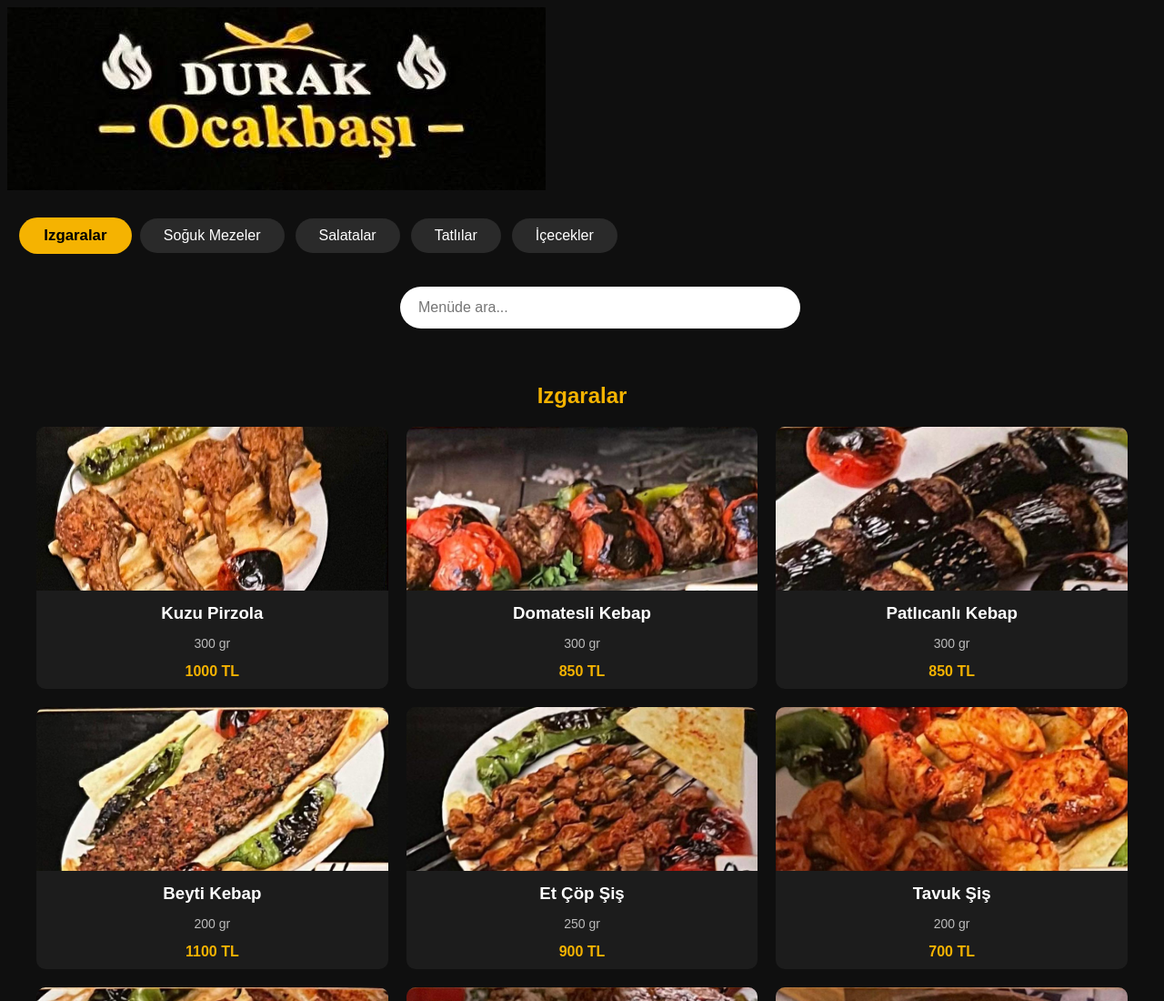
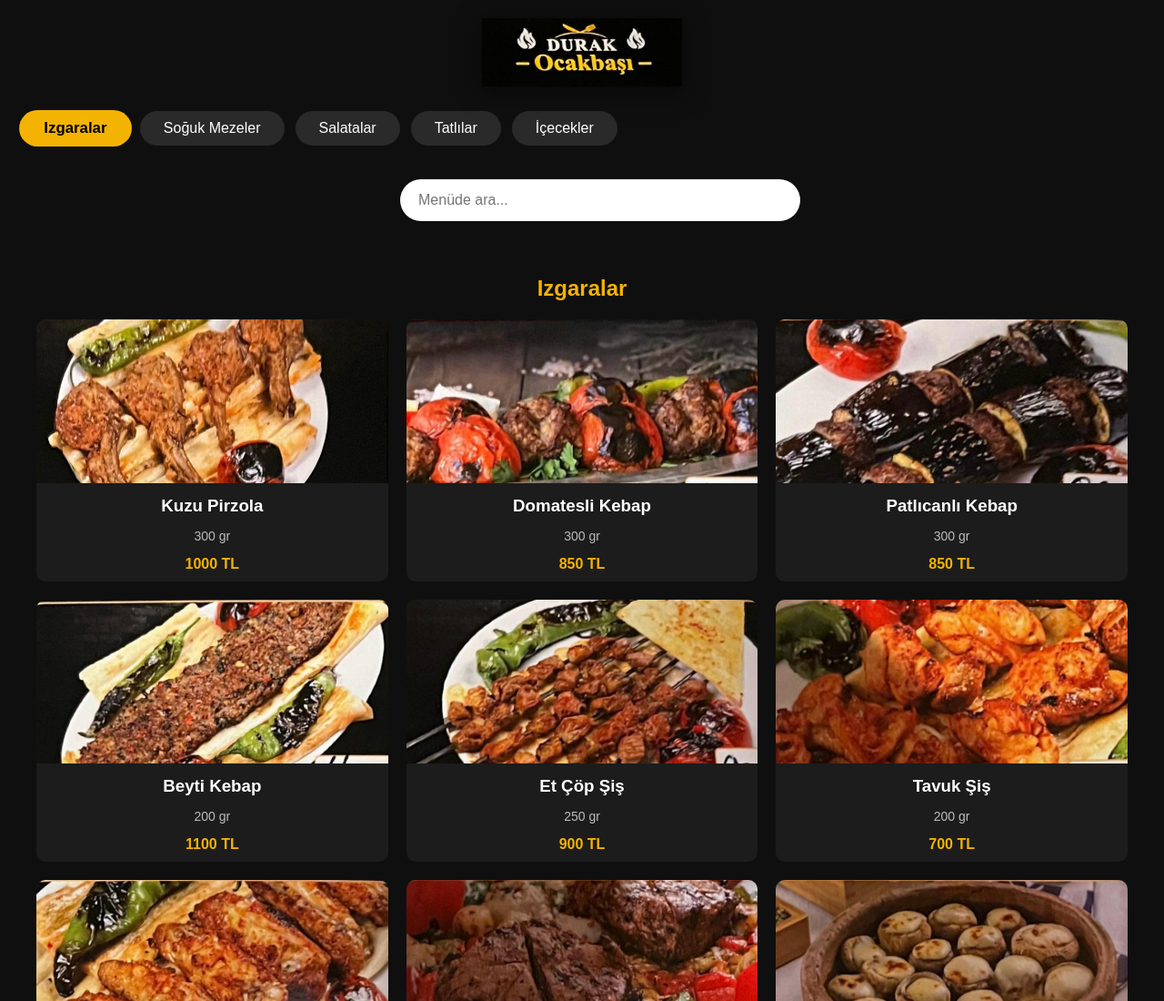
Before and after one commit to oguzhanngurel/qr-menu, a plain HTML site: page index.html in a window 1280 px wide. Shown: the top 1100 px of the page at 91% size. Drawn offline with Linux system fonts and the light colour scheme.

Commit message:
Update style.css

```diff
--- a/style.css
+++ b/style.css
@@ -375,3 +375,27 @@ body.searching .page {
 body.searching .grid {
   width: 100%;
 }
+
+/* =========================
+   LOGO ALANI
+========================= */
+
+.logo-wrapper {
+  display: flex;
+  justify-content: center;
+  margin: 20px 0 10px;
+}
+
+.logo-wrapper img {
+  max-width: 220px;
+  width: 70%;
+  height: auto;
+  filter: drop-shadow(0 6px 14px rgba(0,0,0,.6));
+}
+
+/* Mobilde biraz daha büyük */
+@media (max-width: 768px) {
+  .logo-wrapper img {
+    max-width: 260px;
+  }
+}
```
